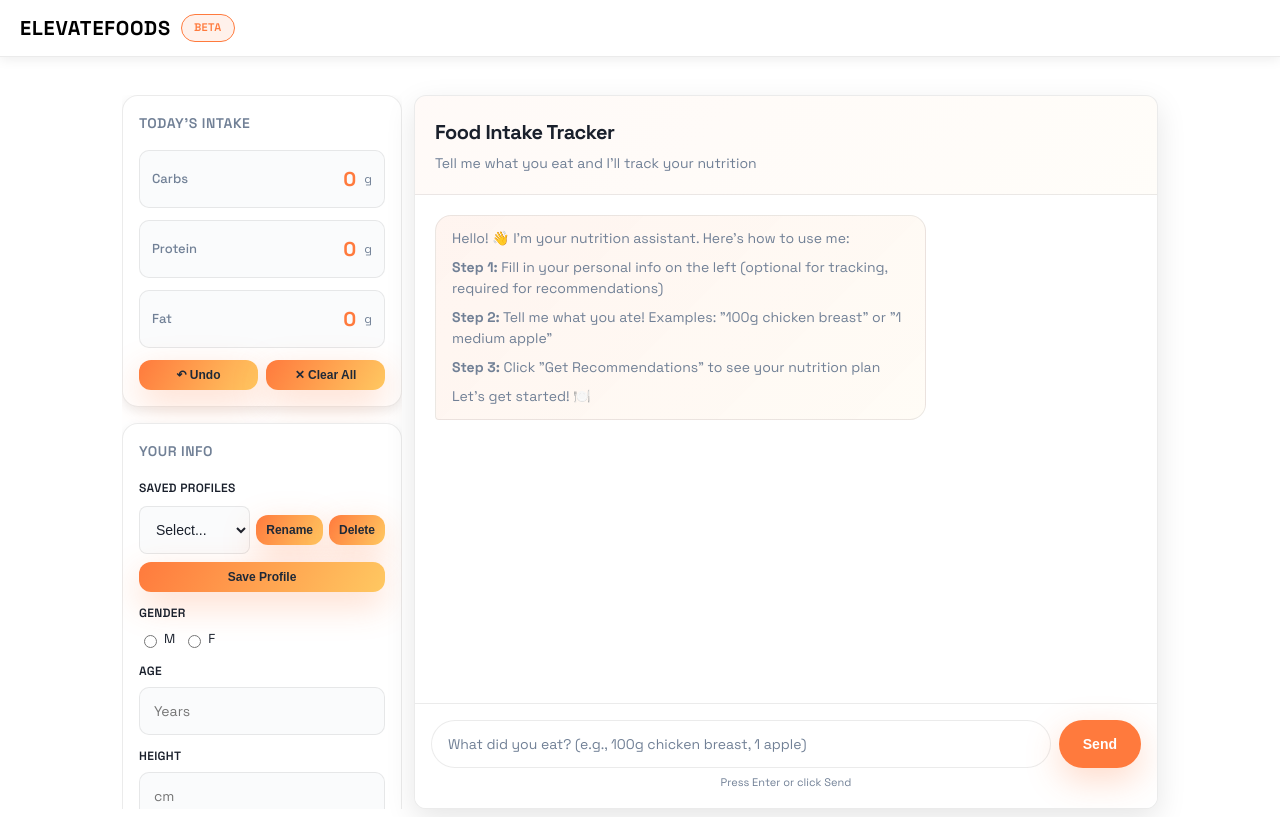
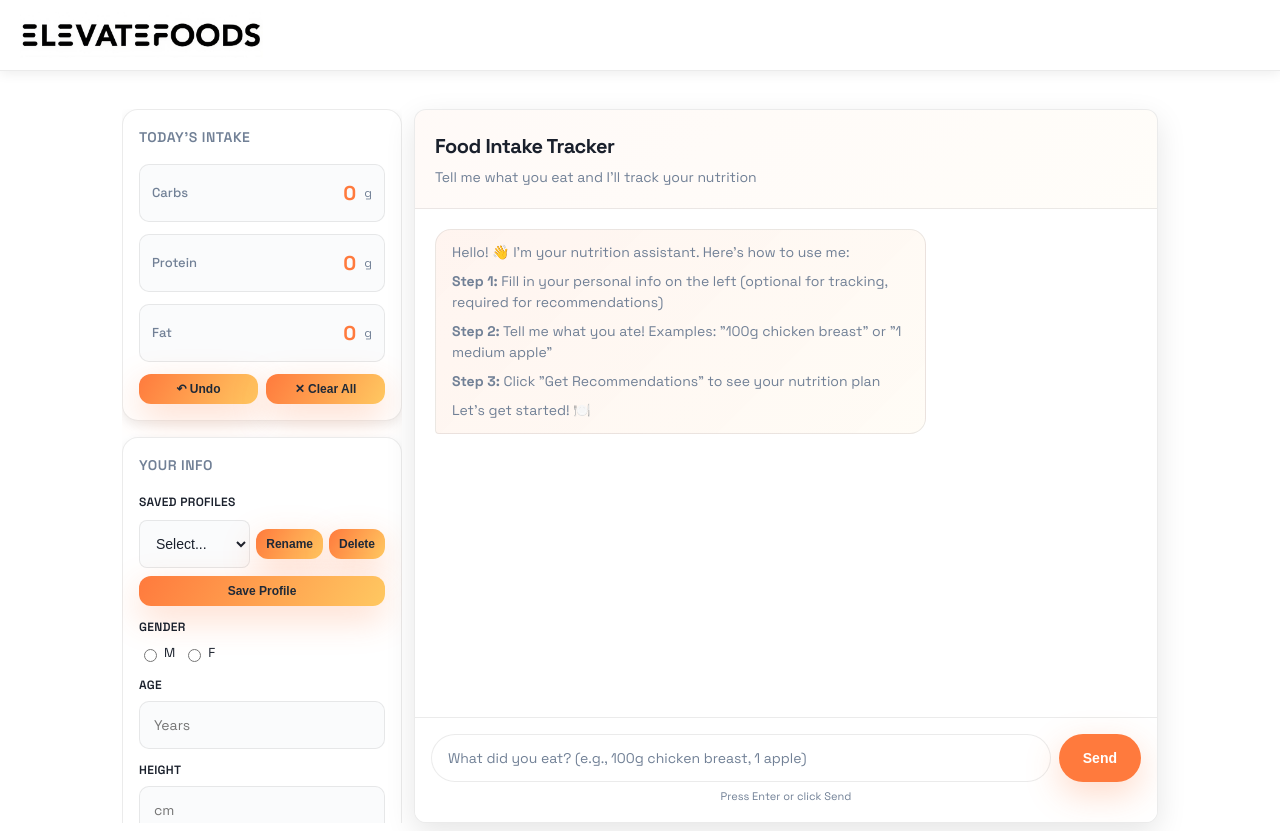
Before and after one commit to eftechust-team/AIweb-chatbot, a Flask app: page /chatbot in a window 1280 px wide. Run offline with Flask 3, Linux system fonts and the light colour scheme.

Commit message:
Add logo asset to chatbot header

```diff
--- a/static/base.css
+++ b/static/base.css
@@ -57,15 +57,17 @@ header {
     box-shadow: 0 2px 12px rgba(0, 0, 0, 0.08);
 }
 
+
 .brand {
     display: flex;
     align-items: center;
     gap: 10px;
-    font-weight: 700;
-    font-size: 20px;
-    letter-spacing: 0.8px;
-    text-transform: uppercase;
-    color: #000000;
+}
+
+.brand-logo {
+    height: 46px;
+    width: auto;
+    display: block;
 }
 
 .badge {
--- a/templates/chatbot.html
+++ b/templates/chatbot.html
@@ -14,7 +14,9 @@
 
 <body>
     <header>
-        <div class="brand">ELEVATEFOODS <span class="badge">Beta</span></div>
+        <div class="brand">
+            <img src="/static/elevatefoods-logo.jpeg" alt="ELEVATEFOODS" class="brand-logo">
+        </div>
     </header>
 
     <main>
```
Also changed, not shown: logo.jpeg (added), static/elevatefoods-logo.jpeg (added).
